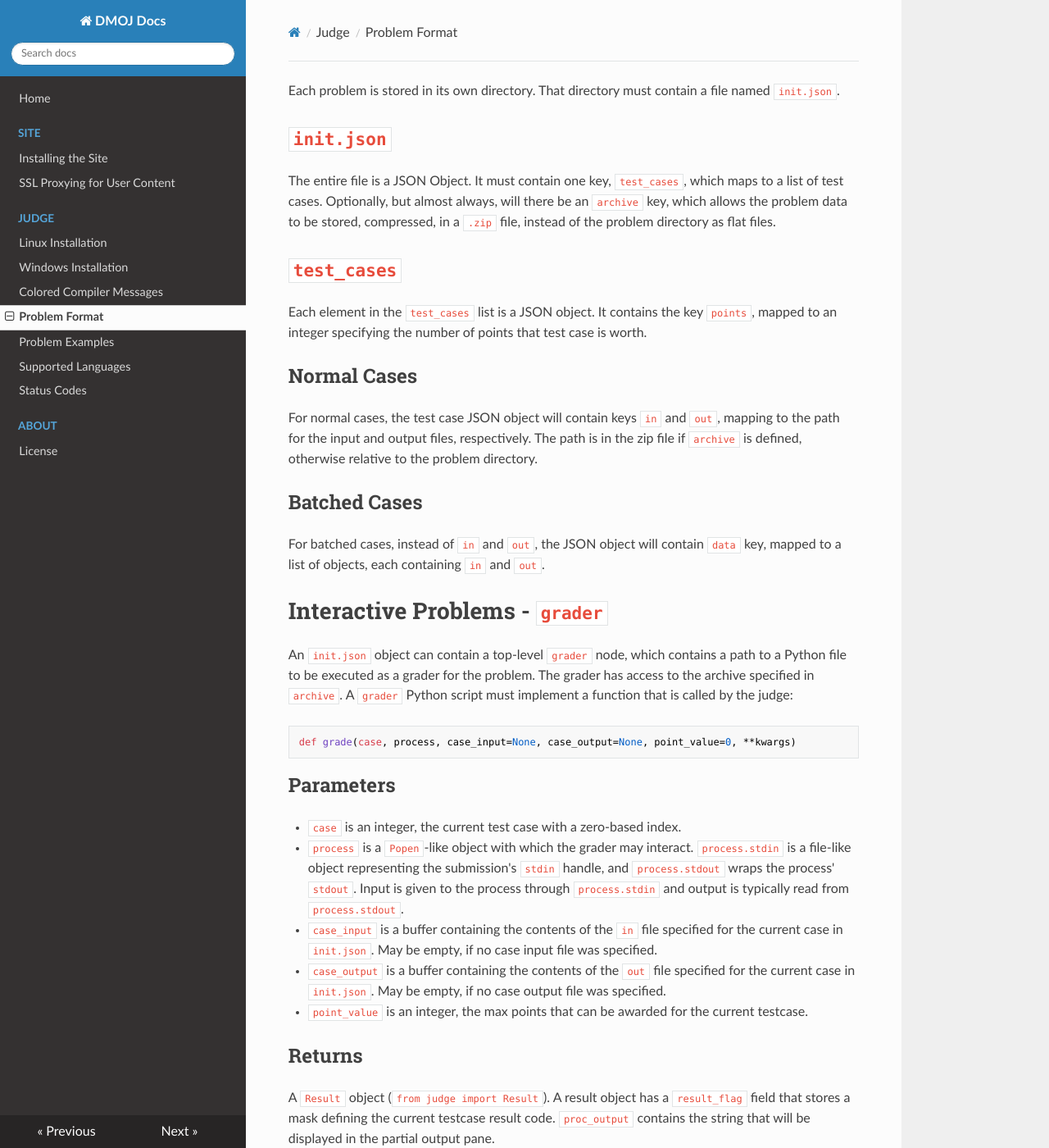
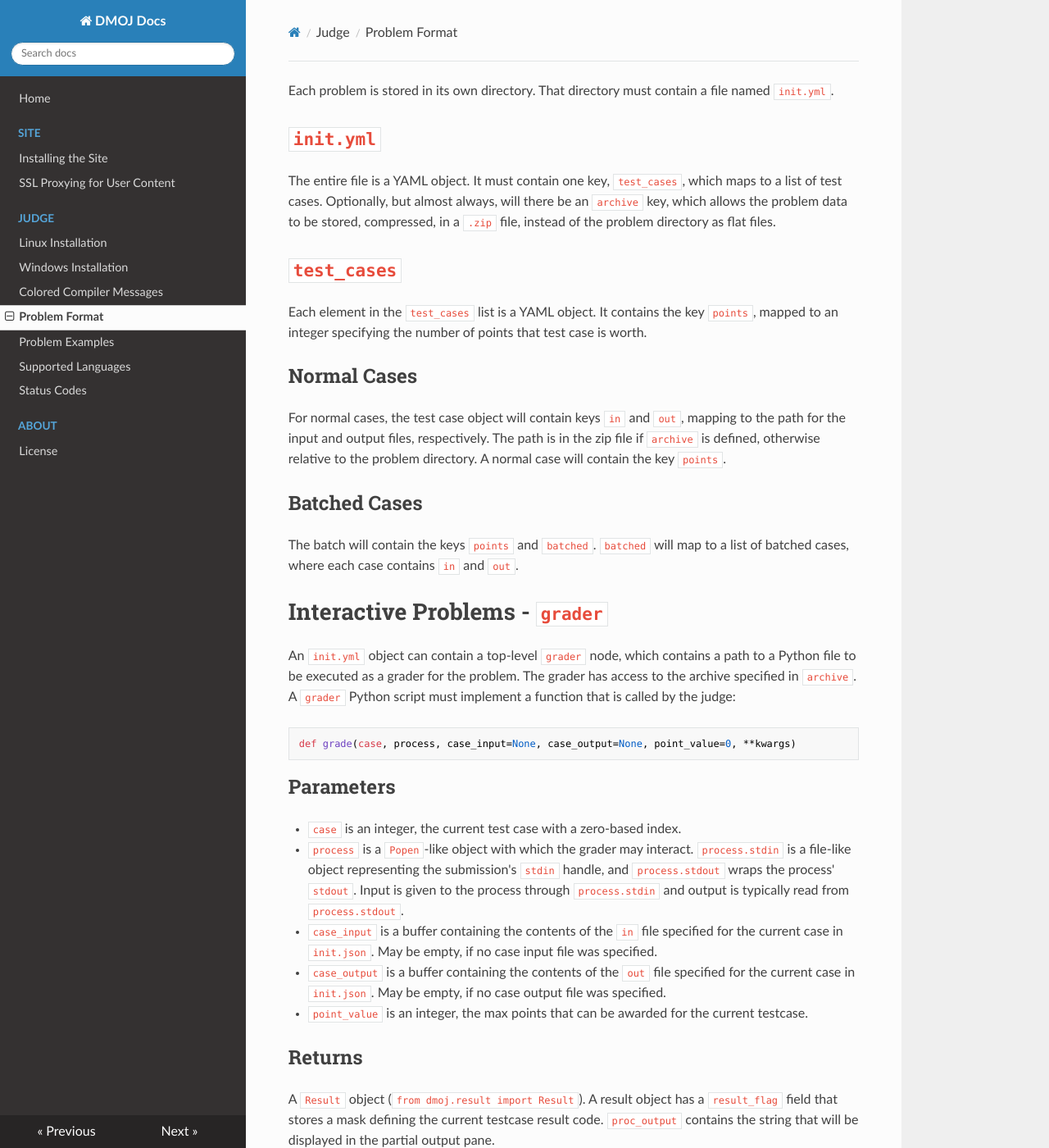
Before and after one commit to DMOJ/docs, an MkDocs documentation site: the page built from docs/judge/problem_format.md, in a window 1280 px wide and 1400 px high. Shown: the whole window at 82% size. Built offline with MkDocs 1.6.1, drawn with Linux system fonts in a browser that asks for light colours; nearby versions of some CDN libraries; old or Windows-style settings are respelled for this version of MkDocs; some of the changed text lies outside the part shown.

Commit message:
Update problem_format.md

````diff
--- a/docs/judge/problem_format.md
+++ b/docs/judge/problem_format.md
@@ -1,19 +1,19 @@
-Each problem is stored in its own directory. That directory must contain a file named `init.json`.
+Each problem is stored in its own directory. That directory must contain a file named `init.yml`.
 
-# `init.json`
-The entire file is a JSON Object. It must contain one key, `test_cases`, which maps to a list of test cases. Optionally, but almost always, will there be an `archive` key, which allows the problem data to be stored, compressed, in a `.zip` file, instead of the problem directory as flat files.
+# `init.yml`
+The entire file is a YAML object. It must contain one key, `test_cases`, which maps to a list of test cases. Optionally, but almost always, will there be an `archive` key, which allows the problem data to be stored, compressed, in a `.zip` file, instead of the problem directory as flat files.
 
 # `test_cases`
-Each element in the `test_cases` list is a JSON object. It contains the key `points`, mapped to an integer specifying the number of points that test case is worth.
+Each element in the `test_cases` list is a YAML object. It contains the key `points`, mapped to an integer specifying the number of points that test case is worth.
 
 ## Normal Cases
-For normal cases, the test case JSON object will contain keys `in` and `out`, mapping to the path for the input and output files, respectively. The path is in the zip file if `archive` is defined, otherwise relative to the problem directory.
+For normal cases, the test case object will contain keys `in` and `out`, mapping to the path for the input and output files, respectively. The path is in the zip file if `archive` is defined, otherwise relative to the problem directory. A normal case will contain the key `points`.
 
 ## Batched Cases
-For batched cases, instead of `in` and `out`, the JSON object will contain `data` key, mapped to a list of objects, each containing `in` and `out`.
+The batch will contain the keys `points` and `batched`. `batched` will map to a list of batched cases, where each case contains `in` and `out`.
 
 # Interactive Problems - `grader`
-An `init.json` object can contain a top-level `grader` node, which contains a path to a Python file to be executed as a grader for the problem. The grader has access to the archive specified in `archive`. A `grader` Python script must implement a function that is called by the judge:
+An `init.yml` object can contain a top-level `grader` node, which contains a path to a Python file to be executed as a grader for the problem. The grader has access to the archive specified in `archive`. A `grader` Python script must implement a function that is called by the judge:
 
 ```python
 def grade(case, process, case_input=None, case_output=None, point_value=0, **kwargs)
@@ -27,7 +27,7 @@ def grade(case, process, case_input=None, case_output=None, point_value=0, **kwa
 - `point_value` is an integer, the max points that can be awarded for the current testcase.
 
 ## Returns
-A `Result` object (`from judge import Result`). A result object has a `result_flag` field that stores a mask defining the current testcase result code. `proc_output` contains the string that will be displayed in the partial output pane.
+A `Result` object (`from dmoj.result import Result`). A result object has a `result_flag` field that stores a mask defining the current testcase result code. `proc_output` contains the string that will be displayed in the partial output pane.
 
 To illustrate, in a problem where the process must a line of echo input, an interactive approach would look like the following.
 
@@ -56,18 +56,13 @@ def grade(case, process, case_input=None, case_output=None, point_value=0, **kwa
 
 A simple solution to this problem would simply `print raw_input()`.
 
-The associated `init.json` for this problem would look like the following.
+The associated `init.yml` for this problem would look like the following.
 
-```json
-{
-    "grader": "interactor.py",
-    "unbuffered": true,
-    "test_cases": [
-        {
-            "points": 100
-        }
-    ]
-}
+```yaml
+grader: interactor.py
+unbuffered: true
+test_cases:
+- points: 100
 ```
 
 Since we use no input or output files (our testcase is hardcoded), we do not need to specify the `archive` or related `in` and `out` fields.
@@ -75,7 +70,7 @@ Since we use no input or output files (our testcase is hardcoded), we do not nee
 In this example, it's important to note the `unbuffered` node. If set to `true`, the judge will use a pseudoterminal device for a submission's input and output pipes. Since ptys are not buffered by design, setting `unbuffered` to `true` removes the need for user submissions to `flush()` their output stream to guarantee that the `grader` receives their response. **The `unbuffered` node is not exclusive to interactive grading: it may be specified regardless of judging mode.**
 
 # Custom Checkers - `checker`
-A problem with many possible outputs (e.g. not a single possible answer, with score based on accuracy) may benefit from the `checker` field in the `init.json` object. A checker is a Python script that is executed per-case, like an interactive grader, but which runs post-execution - it grades the output of a process but does not interact with it.
+A problem with many possible outputs (e.g. not a single possible answer, with score based on accuracy) may benefit from the `checker` field in the `init.yml` object. A checker is a Python script that is executed per-case, like an interactive grader, but which runs post-execution - it grades the output of a process but does not interact with it.
 
 A `checker` Python script must implement a function that is called by the judge:
 
@@ -91,7 +86,7 @@ def check(proc_output, judge_output, judge_input, point_value, submission_source
 - `submission_source` contains the submission's source as a string. Useful for code golf problems.
 
 ## Returns
-A `CheckerResult` object (`from judge import CheckerResult`). A `CheckerResult` can be instantiated through `CheckerResult(case_passed_bool, points_awarded, partial_output='')`.
+A `CheckerResult` object (`from dmoj.result import CheckerResult`). A `CheckerResult` can be instantiated through `CheckerResult(case_passed_bool, points_awarded, partial_output='')`.
 
 # Checkers or Interactors for Computationally-Heavy Problems
 Sometimes, problems that require checkers or interactive grading may also be computationally expensive. In such cases, it is often beneficial to move answer checking from the slow Python problem module and into a native language. For maximum interoperability, the judge system requires a Python script to handle raw interaction prompts, but the script itself may use the judge's compilation and execution API to spawn native processes.
@@ -116,37 +111,21 @@ process = executor.launch(time=60, memory=262144)
 Here, `validator.cpp` exists in the problem folder root directory, and `process` is the executed validator - a `Popen`-like object. When using `Executor.launch`, you may pass a time limit (in seconds) along with a memory limit (in Kb). Here, the validator may run for a maximum of 60 seconds and use 256mb before being killed. `launch` uses the same sandboxing system as normal submissions; filesystem, network and interprocess access is denied. If you'd like to avoid the overhead of sandboxing for a validator you are sure will execute safely, you may choose to use `Executor.launch_unsafe` - note, however, that you may not specify time or memory limits if the sandbox is inactive.
 
 # Function Signature Grading (IOI-style)
-Signature grading is used for problems where users should implement an online algorithm or interact with the grader directly without the need for traditional input and output routines. This is commonly seen in competitions such as the IOI, where all input is passed through function arguments and output is replaced with return values or directly modifying specifically allocated memory for the computed answer. Currently, C and C++ are supported for this mode. `handler` should be a top-level node that contains `entry` and `header`. `entry` is a C or C++ file that contains the `main` function. It should read input from `stdin`, call the user's implemented functions specified in `header`, and write output to `stdout`. You may specify a custom `checker` to interpret the `entry`'s output. If no custom checker is specified, it will be compared to the output file using the default checker.
+Signature grading is used for problems where users should implement an online algorithm or interact with the grader directly without the need for traditional input and output routines. This is commonly seen in competitions such as the IOI, where all input is passed through function arguments and output is replaced with return values or directly modifying specifically allocated memory for the computed answer. Currently, C and C++ are supported for this mode. `signature_grader` should be a top-level node that contains `entry` and `header`. `entry` is a C or C++ file that contains the `main` function. It should read input from `stdin`, call the user's implemented functions specified in `header`, and write output to `stdout`. You may specify a custom `checker` to interpret the `entry`'s output. If no custom checker is specified, it will be compared to the output file using the default checker.
 
 The user's submission will be automatically modified to include the file `header`, and the symbol `main` is redefined as `main_GUID` where `GUID` is a randomly generated GUID. This is so users testing their program do not have to manually remove their `main` function before submissions; it does not protect against the preprocessor directive `#undef main`.
 
 The global variables in the `entry` should be declared static to prevent name collisions. Optimally, `header` should have an include guard, in case it contains something other than function prototypes.
 
-Note that both the `entry` and the user's code will be compiled with C++11 regardless of whether C, C++, C++0x, or C++11 is selected as the language. Issues that may arise from this are naming variables like `class` in a C program, which otherwise whould be allowed.
+Note that both the `entry` and the user's code will be compiled with C++11 regardless of whether C, C++, C++0x, or C++11 is selected as the language. Issues that may arise from this are naming variables like `class` in a C program, which otherwise would be allowed.
 
-An example of the `init.json`:
+An example of the `init.yml`:
 
-```json
-{
-    "handler":
-    {
-        "entry": "handler.c",
-        "header": "header.h"
-    },
-    "test_cases":
-    [
-        {
-            "in": "siggrade.1.in",
-            "out": "siggrade.1.out",
-            "points": 50
-        },
-        {
-            "in": "siggrade.2.in",
-            "out": "siggrade.2.out",
-            "points": 50
-        }
-    ]
-}
+```yaml
+signature_grader: {entry: handler.c, header: header.h}
+test_cases:
+- {in: siggrade.1.in, out: siggrade.1.out, point: 50}
+- {in: siggrade.2.in, out: siggrade.2.out, point: 50}
 ```
 
 An example of the `entry` file:
````
